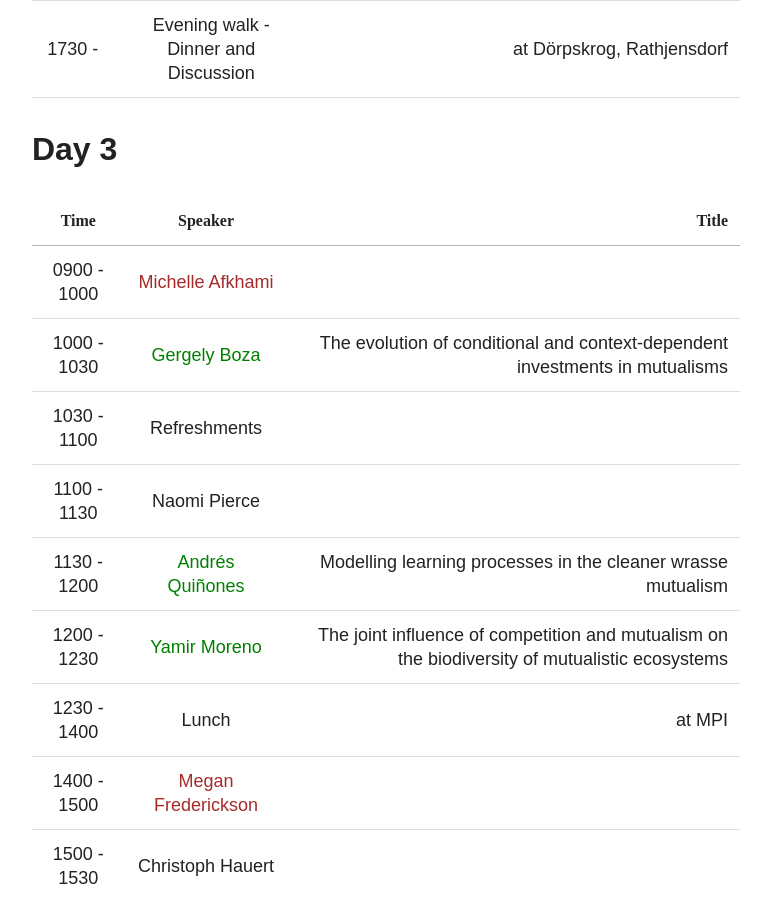
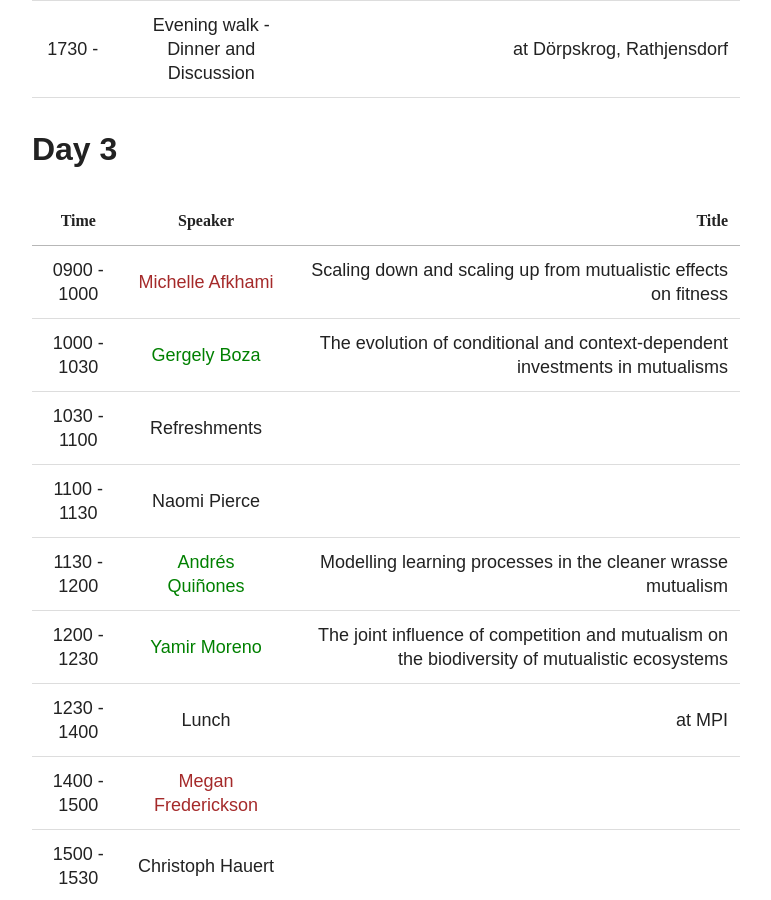
Before and after one commit to bionomics/bionomics, a Jekyll site: the page built from schedule/index.md, in a window 1280 px wide and 900 px high, scrolled down 2722 px. Shown: the whole window, without its empty margins (254-1025 px from the left). Built offline with Jekyll 4.4.1, drawn with Linux system fonts in a browser that asks for light colours; nearby versions of some CDN libraries.

Commit message:
afkhami fixed and schedule

```diff
--- a/schedule/index.md
+++ b/schedule/index.md
@@ -65,7 +65,7 @@ image:
 
 | Time | Speaker | Title |
 |:-----------:|:-------:|--------:|
-| 0900 - 1000 |  <a href="{{ site.url }}/articles/michelle-afkhami/" style="color:#a52a2a;" >Michelle Afkhami </a>  |    |
+| 0900 - 1000 |  <a href="{{ site.url }}/articles/michelle-afkhami/" style="color:#a52a2a;" >Michelle Afkhami </a>  |  Scaling down and scaling up from mutualistic effects on fitness  |
 | 1000 - 1030 | <a href="{{ site.url }}/articles/gergely-boza/" style="color:#008000;" >Gergely Boza</a>   | The evolution of conditional and context-dependent investments in mutualisms   |
 | 1030 - 1100 | Refreshments   |   |
 | 1100 - 1130 | Naomi Pierce   |    |
```
Also changed, not shown: _posts/articles/2017-11-01-michelle-afkhami.md (+0 -2 lines).
